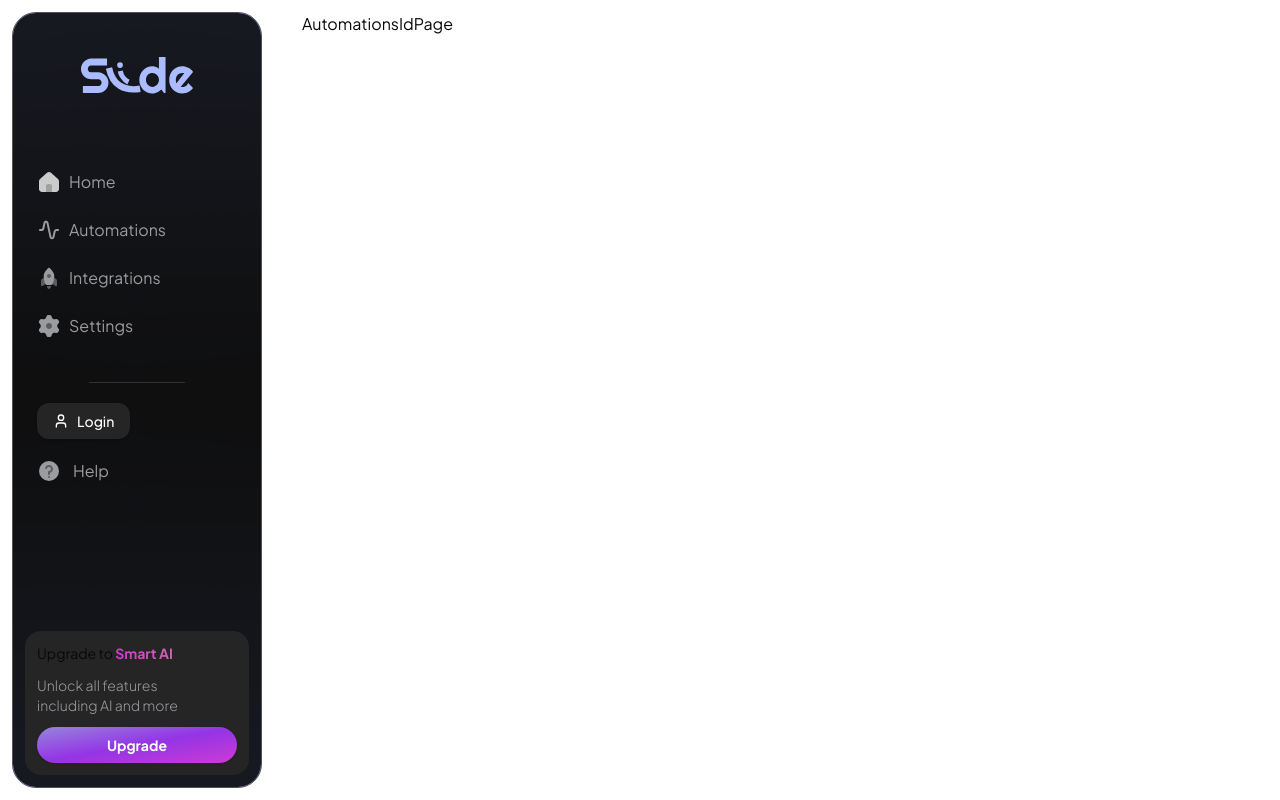
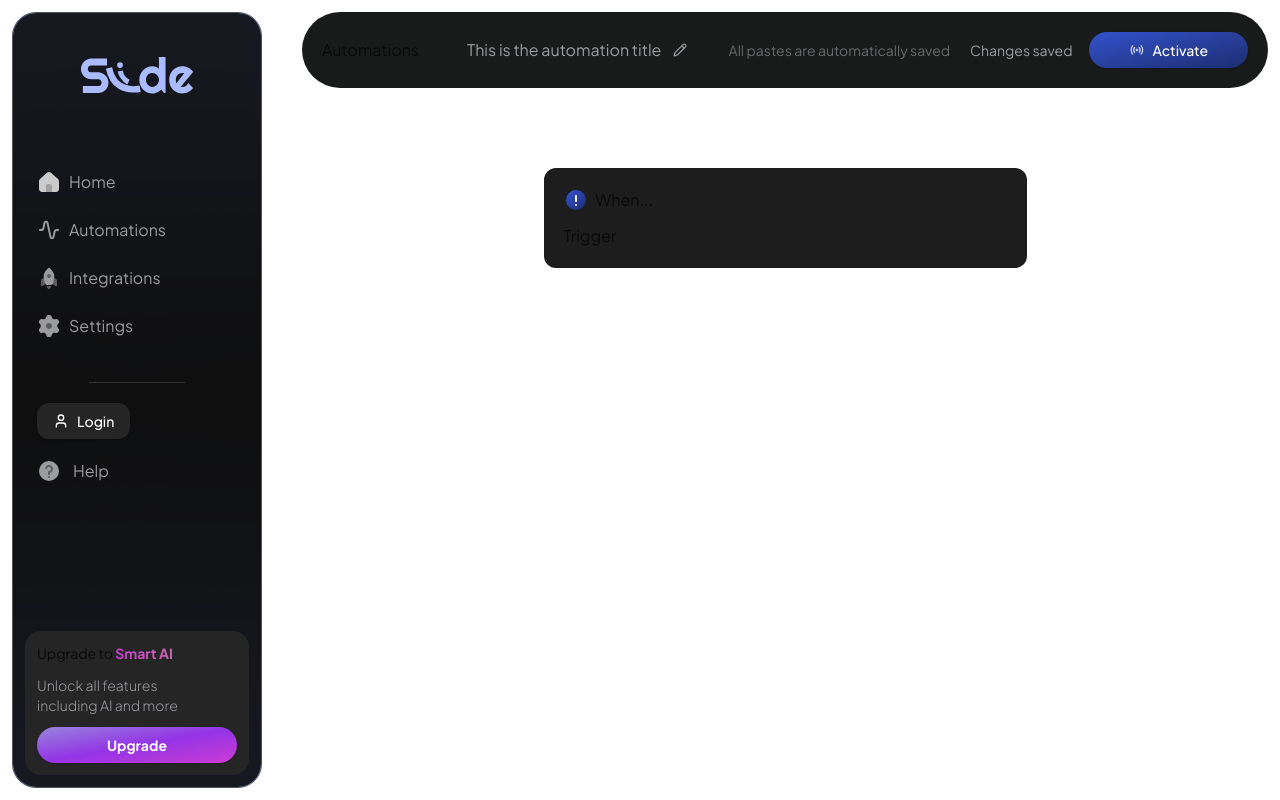
Before and after one commit to naviava/insta-u, a Next.js app: page /dashboard/1/automations/123123 in a window 1280 px wide. Built offline with nearby package versions, Linux system fonts and the light colour scheme; no server answers.

Commit message:
ui: Added automations page and related components

```diff
--- a/src/app/(protected)/dashboard/[slug]/automations/[id]/page.tsx
+++ b/src/app/(protected)/dashboard/[slug]/automations/[id]/page.tsx
@@ -1,5 +1,23 @@
-interface IProps {}
+import { AutomationBreadcrumbs } from "~/components/global/breadcrumbs/automation-breadcrumbs";
+import { Trigger } from "~/components/pages/automations/trigger";
 
-export default function AutomationsIdPage({}: IProps) {
-  return <div>AutomationsIdPage</div>;
+import { Warning } from "~/icons";
+
+interface IProps {
+  params: { id: string };
 }
+
+export default function AutomationsIdPage({ params }: IProps) {
+  return (
+    <div className="flex flex-col items-center gap-y-20">
+      <AutomationBreadcrumbs id={params.id} />
+      <div className="flex w-full flex-col gap-y-3 rounded-xl bg-[#1d1d1d] p-5 lg:w-10/12 xl:w-6/12">
+        <div className="flex gap-x-2">
+          <Warning />
+          When...
+        </div>
+        <Trigger id={params.id} />
+      </div>
+    </div>
+  );
+}
--- /dev/null
+++ b/src/components/global/activate-automation-button/index.tsx
@@ -0,0 +1,17 @@
+import { Loader } from "~/components/global/loader";
+import { Button } from "~/components/ui/button";
+
+import { ActiveAutomation } from "~/icons/active-automation";
+
+interface IProps {}
+
+export function ActivateAutomationButton({}: IProps) {
+  return (
+    <Button className="ml-4 rounded-full bg-gradient-to-br from-[#3352cc] to-[#1c2d70] font-medium text-white hover:opacity-80 lg:px-10">
+      <Loader state={false}>
+        <ActiveAutomation />
+        <p className="hidden lg:inline">Activate</p>
+      </Loader>
+    </Button>
+  );
+}
--- /dev/null
+++ b/src/components/global/breadcrumbs/automation-breadcrumbs/index.tsx
@@ -0,0 +1,36 @@
+import { ChevronRight, PencilIcon } from "lucide-react";
+import { ActivateAutomationButton } from "~/components/global/activate-automation-button";
+
+interface IProps {
+  id: string;
+}
+
+export function AutomationBreadcrumbs({ id }: IProps) {
+  return (
+    <div className="flex w-full items-center justify-between rounded-full bg-[#181b1a] p-5">
+      <div className="flex min-w-0 items-center gap-x-3">
+        <p className="text-[#9b9ca0 truncate">Automations</p>
+        <ChevronRight color="#9b9ca0 flex-shrink-0" />
+        <span className="flex min-w-0 items-center gap-x-3">
+          <p className="truncate text-[#9b9ca0]">
+            This is the automation title
+          </p>
+          <span className="mr-4 flex-shrink-0 cursor-pointer transition duration-100 hover:opacity-75">
+            <PencilIcon size={14} color="#9b9ca0" />
+          </span>
+        </span>
+      </div>
+      <div className="ml-auto flex gap-x-5">
+        <p className="hidden min-w-0 truncate text-sm text-text-secondary/60 md:block">
+          All pastes are automatically saved
+        </p>
+        <div className="flex flex-shrink-0 gap-x-5">
+          <p className="min-w-0 truncate text-sm text-text-secondary">
+            Changes saved
+          </p>
+        </div>
+      </div>
+      <ActivateAutomationButton />
+    </div>
+  );
+}
--- a/src/components/global/navbar/index.tsx
+++ b/src/components/global/navbar/index.tsx
@@ -4,11 +4,11 @@ import { PAGE_BREADCRUMBS } from "~/constants/pages";
 import { usePath } from "~/hooks/user-nav";
 import { Menu } from "lucide-react";
 
+import { MainBreadcrumb } from "~/components/global/breadcrumbs/main-breadcrumb";
 import { SubscriptionPlan } from "~/components/global/subscription-plan";
 import { CreateAutomation } from "~/components/global/create-automation";
 import { UpgradeCard } from "~/components/global/sidebar/upgrade-card";
 import { ClerkAuthState } from "~/components/global/clerk-auth-state";
-import { MainBreadcrumb } from "~/components/global/main-breadcrumb";
 import { Notifications } from "~/components/global/notifications";
 import { Items } from "~/components/global/sidebar/items";
 import { LogoSmall } from "~/components/svg/logo-small";
--- /dev/null
+++ b/src/components/pages/automations/trigger/index.tsx
@@ -0,0 +1,7 @@
+interface IProps {
+  id: string;
+}
+
+export function Trigger({ id }: IProps) {
+  return <div>Trigger</div>;
+}
```
Also changed, not shown: src/components/global/breadcrumbs/main-breadcrumb/index.tsx (renamed from src/components/global/main-breadcrumb/index.tsx).
